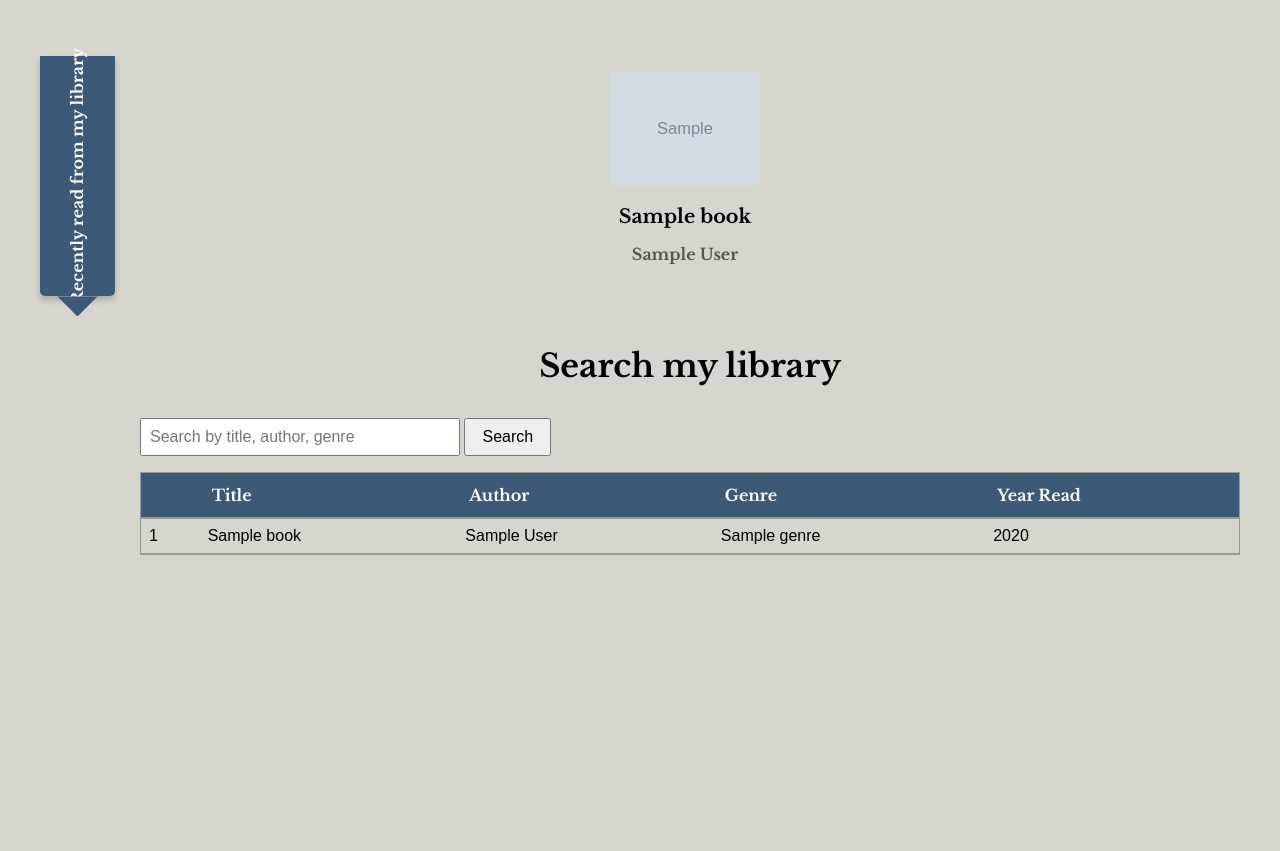
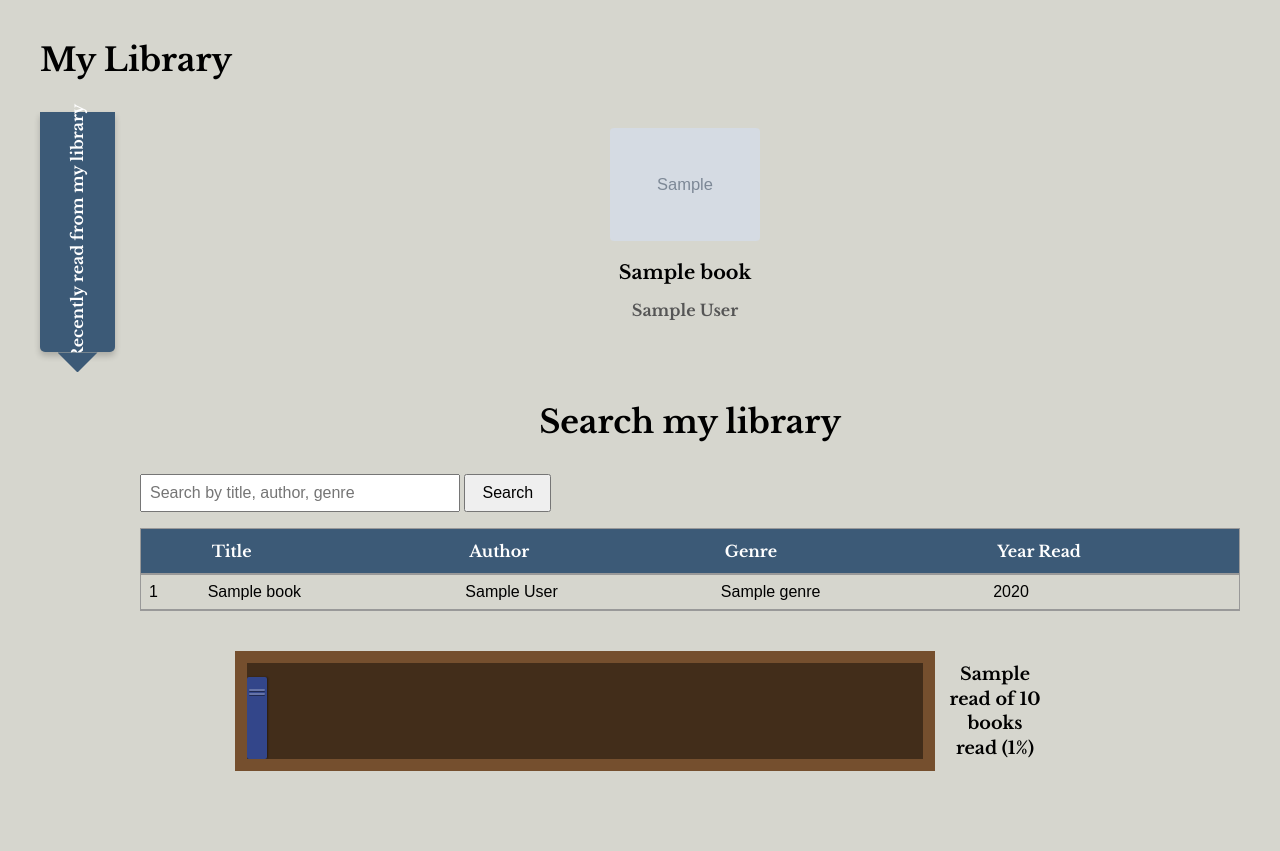
Before and after one commit to colelemahieu/library_sql_web_project, a Flask app: template templates/index.html in a window 1280 px wide. Before the commit the page ends 555 px from the top, so only its background shows below. Run offline with Flask 3, Linux system fonts and the light colour scheme; the template is opened without the code that fills it: most values are stand-ins (such as "Sample title", 1, 10 or a date in 2020); grey boxes marked "Sample" are stand-in pictures.

Commit message:
add bookshelf progress bar

```diff
--- a/app.py
+++ b/app.py
@@ -2,6 +2,25 @@ from flask import Flask, render_template, request
 import sqlite3, requests
 
 app = Flask(__name__)
+
+def get_read_stats():
+    conn = sqlite3.connect("mylibrary.db")
+    cur = conn.cursor()
+
+    cur.execute("SELECT COUNT(*) FROM books")
+    total = cur.fetchone()[0]
+
+    cur.execute("SELECT COUNT(*) FROM books WHERE year_read IS NOT NULL")
+    read = cur.fetchone()[0]
+
+    conn.close()
+
+    percentage = 0
+    if total > 0:
+        percentage = round((read / total) * 100)
+
+    return {"total": total, "read": read, "percentage": percentage}
+
 
 def get_books(query=None):
     conn = sqlite3.connect("mylibrary.db")
@@ -91,8 +110,9 @@ def get_recent_books():
 def home():
     recent_books = get_recent_books()
     books = get_books()
+    stats = get_read_stats()
 
-    return render_template("index.html", recent_books=recent_books, books=books)
+    return render_template("index.html", recent_books=recent_books, books=books, stats=stats)
 
 
 @app.route("/search")
@@ -100,7 +120,9 @@ def search():
     query = request.args.get("q", "").strip()
     recent_books = get_recent_books()
     books = get_books(query)
-    return render_template("index.html", recent_books=recent_books, books=books)
+    stats = get_read_stats()
+
+    return render_template("index.html", recent_books=recent_books, books=books, stats=stats)
 
 
 if __name__ == "__main__":
--- /dev/null
+++ b/static/bookshelf.js
@@ -0,0 +1,51 @@
+function renderShelf(percentageRead) {
+  const shelf = document.getElementById("shelf");
+  const booksContainer = document.getElementById("books");
+
+  // Clear old book
+  booksContainer.innerHTML = "";
+
+  const shelfWidth = shelf.offsetWidth - 20; // account for padding
+  const baseBookWidth = 22; // width + margin
+  const fillWidth = shelfWidth * (percentageRead / 100);
+
+  let booksToShow = Math.floor(fillWidth / baseBookWidth);
+  if (booksToShow < 1 && percentageRead > 0) booksToShow = 1;
+
+  for (let i = 0; i < booksToShow; i++) {
+    const book = document.createElement("div");
+    book.classList.add("book");
+
+    // Random height between 75–90% of shelf height
+    const heightPercent = Math.floor(Math.random() * 15) + 75;
+    book.style.height = heightPercent + "%";
+
+    book.style.backgroundColor = "#33468a";
+
+    // 2 ridges, evenly spaced in top 10–25%
+    const ridgeMin = 10; // top 10%
+    const ridgeMax = 25; // bottom 25%
+    const lineCount = 2;
+
+    for (let j = 0; j < lineCount; j++) {
+      const line = document.createElement("div");
+      line.classList.add("book-line");
+
+      // Evenly spaced in ridgeMin → ridgeMax
+      const topPercent = ridgeMin + ((ridgeMax - ridgeMin) / (lineCount + 1)) * (j + 1);
+      line.style.top = topPercent + "%";
+
+      book.appendChild(line);
+    }
+
+    // Append book to container
+    booksContainer.appendChild(book);
+  }
+}
+
+// Run on load
+document.addEventListener("DOMContentLoaded", () => {
+  const shelfElement = document.getElementById("shelf");
+  const percentage = parseInt(shelfElement.dataset.percentage);
+  renderShelf(percentage);
+});
--- a/templates/index.html
+++ b/templates/index.html
@@ -13,6 +13,78 @@
             text-align: center;
             margin-bottom: 2rem;
         }
+
+.page-title {
+    font-family: 'Libre Baskerville', serif;
+    text-align: left;
+    margin: 0 0 2rem 0;
+}
+
+.bookshelf-container {
+  display: flex;
+  align-items: center;
+  justify-content: center;
+  gap: 10px;
+  margin: 40px 0;
+  text-align: center;
+  font-family: 'Libre Baskerville', serif;
+}
+
+
+.shelf {
+  width: 70%;
+  max-width: 700px;
+  height: 120px;
+  background-color: #422d1a;
+  border: 12px solid #754f2e;
+  display: flex;
+  align-items: flex-end;
+  box-sizing: border-box;
+  overflow: hidden;
+}
+
+.books {
+  display: flex;
+  align-items: flex-end;
+  height: 100%;
+}
+
+.book {
+  width: 20px;
+  margin-right: 3px;
+  border-radius: 2px;
+  box-shadow: 1px 0 2px rgba(0,0,0,0.4);
+  border-radius: 2px;
+  position: relative;
+  display: inline-block;
+}
+
+.book-line {
+  position: absolute;
+  left: 2px;
+  right: 2px;
+  height: 2px;
+  background-color: rgba(255, 255, 255, 0.25); /* subtle highlight */
+  box-shadow: 0 1px rgba(0, 0, 0, 0.4);        /* shadow for depth */
+  border-radius: 1px;
+}
+
+.bookshelf-row {
+  display: flex;
+  align-items: center; /* vertically align text with shelf */
+  gap: 20px; /* space between shelf and text */
+  flex-wrap: wrap; /* allow wrapping on smaller screens */
+}
+
+.shelf-text {
+  font-family: 'Libre Baskerville', serif;
+  font-size: 1.1rem;
+  margin: 0;
+  max-width: 100px;
+  line-height: 1.4;
+  word-wrap: break-word;
+}
+
 .card-container {
   display: flex;
   align-items: center;
@@ -139,6 +211,9 @@
     </style>
 </head>
 <body>
+
+<h1 class="page-title">My Library</h1>
+
 <div class="recent-section">
   <div class="bookmark">
       <h1>Recently read from my library</h1>
@@ -191,5 +266,14 @@
         {% endif %}
     </div>
 
+<div class="bookshelf-container">
+	<div id="shelf" class="shelf" data-percentage="{{ stats.percentage }}">
+		<div id="books" class="books"></div>
+	</div>
+	<p class="shelf-text">{{ stats.read }} of {{ stats.total }} books read ({{ stats.percentage }}%)</p>
+</div>
+
+<script src="{{ url_for('static', filename='bookshelf.js') }}"></script>
+
 </body>
 </html>
```
Also changed, not shown: 2 other files.
